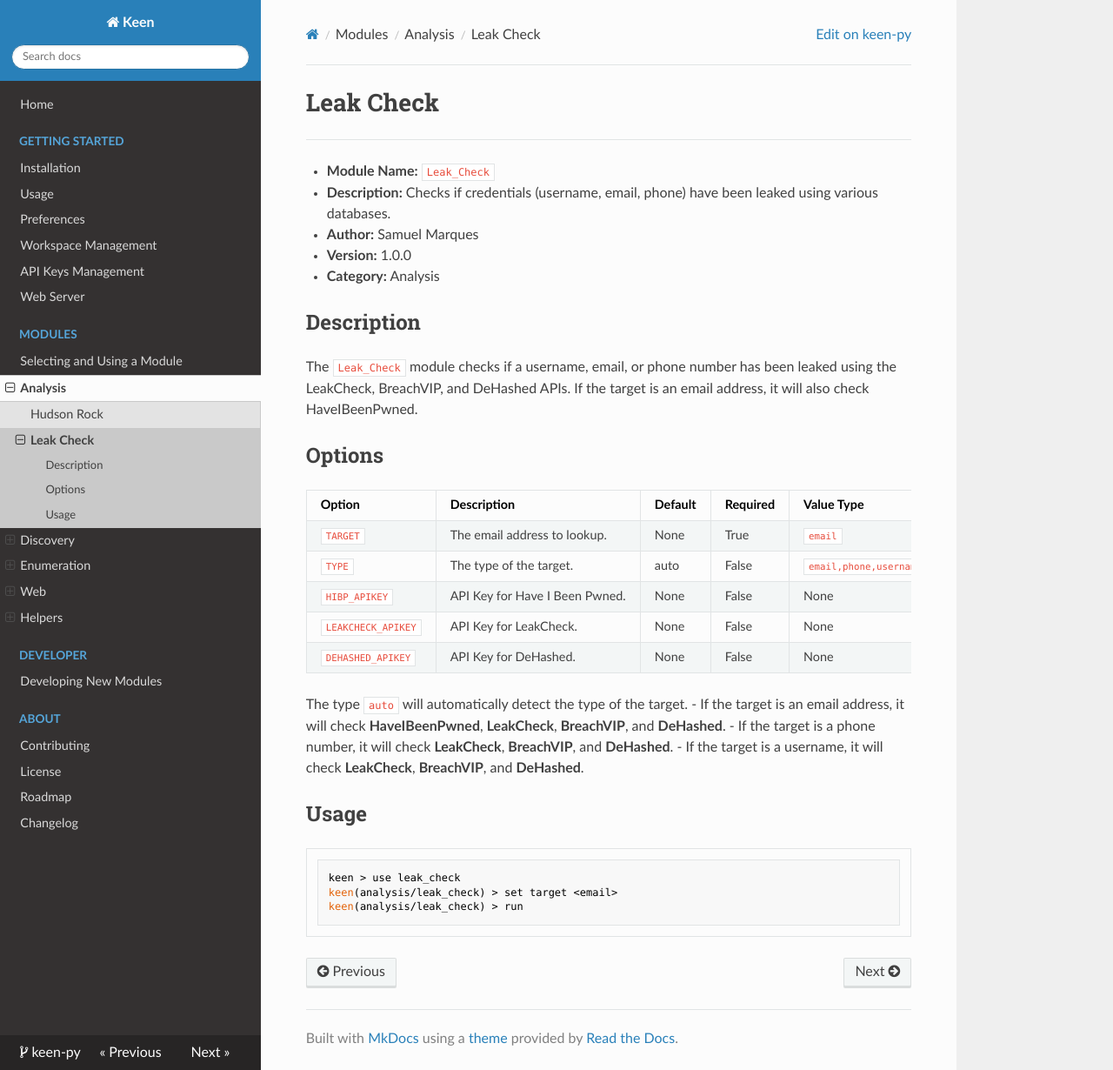
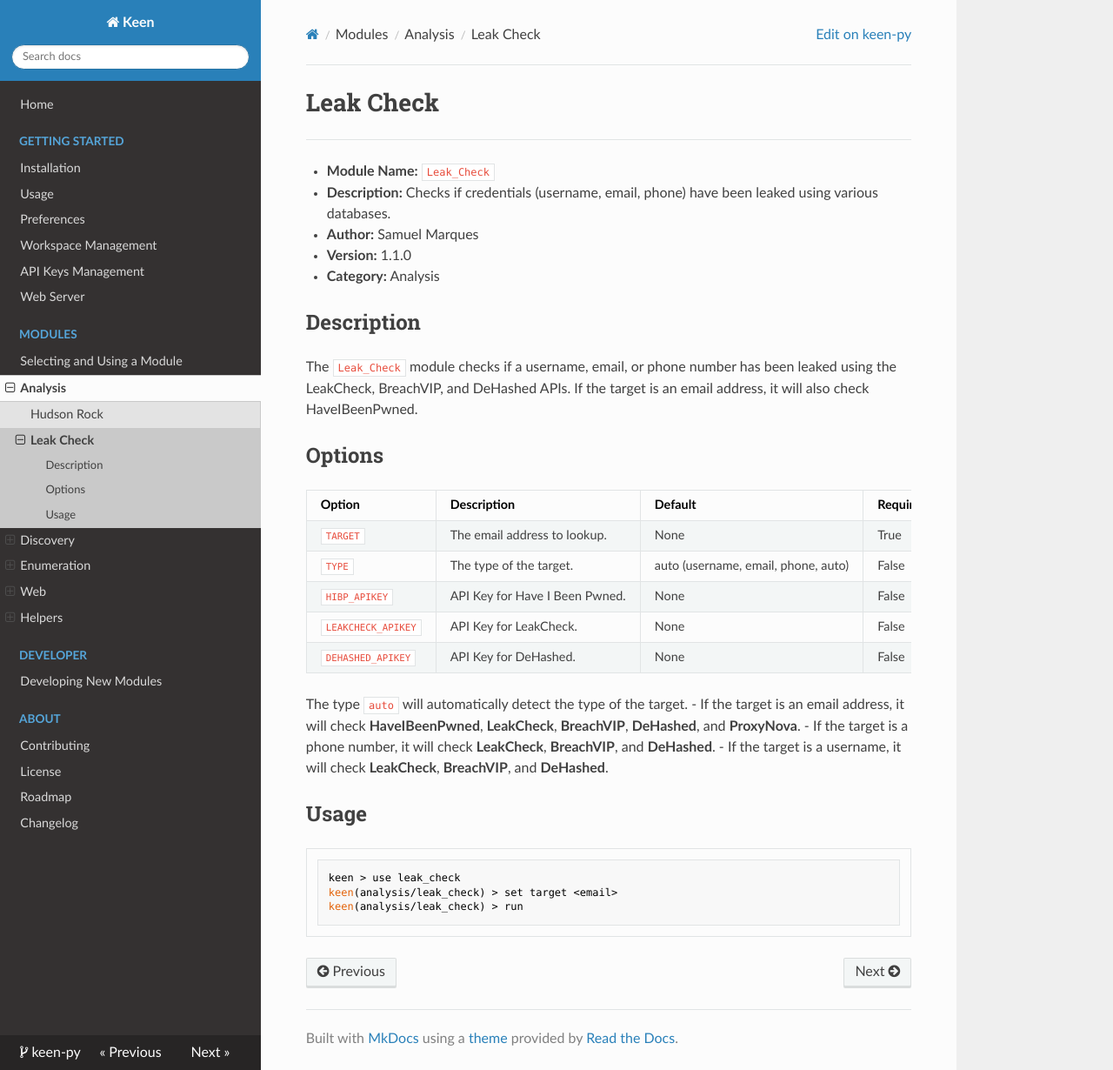
Before and after one commit to samuel-s-marques/keen-py, an MkDocs documentation site: the page built from docs/modules/analysis/leak_check.md, in a window 1280 px wide and 1230 px high. Shown: the whole window at 87% size. Built offline with MkDocs 1.6.1, drawn with Linux system fonts in a browser that asks for light colours; nearby versions of some CDN libraries.

Commit message:
update version

```diff
--- a/docs/modules/analysis/leak_check.md
+++ b/docs/modules/analysis/leak_check.md
@@ -5,7 +5,7 @@
 - **Module Name:** `Leak_Check`
 - **Description:** Checks if credentials (username, email, phone) have been leaked using various databases.
 - **Author:** Samuel Marques
-- **Version:** 1.0.0
+- **Version:** 1.1.0
 - **Category:** Analysis
 
 ## Description
@@ -14,16 +14,16 @@ The `Leak_Check` module checks if a username, email, or phone number has been le
 
 ## Options
 
-| Option             | Description                    | Default | Required | Value Type             |
-| ------------------ | ------------------------------ | ------- | -------- | ---------------------- |
-| `TARGET`           | The email address to lookup.   | None    | True     | `email`                |
-| `TYPE`             | The type of the target.        | auto    | False    | `email,phone,username` |
-| `HIBP_APIKEY`      | API Key for Have I Been Pwned. | None    | False    | None                   |
-| `LEAKCHECK_APIKEY` | API Key for LeakCheck.         | None    | False    | None                   |
-| `DEHASHED_APIKEY`  | API Key for DeHashed.          | None    | False    | None                   |
+| Option             | Description                    | Default                             | Required | Value Type             |
+| ------------------ | ------------------------------ | ----------------------------------- | -------- | ---------------------- |
+| `TARGET`           | The email address to lookup.   | None                                | True     | `email,phone,username` |
+| `TYPE`             | The type of the target.        | auto (username, email, phone, auto) | False    | None                   |
+| `HIBP_APIKEY`      | API Key for Have I Been Pwned. | None                                | False    | None                   |
+| `LEAKCHECK_APIKEY` | API Key for LeakCheck.         | None                                | False    | None                   |
+| `DEHASHED_APIKEY`  | API Key for DeHashed.          | None                                | False    | None                   |
 
 The type `auto` will automatically detect the type of the target.
-- If the target is an email address, it will check **HaveIBeenPwned**, **LeakCheck**, **BreachVIP**, and **DeHashed**.
+- If the target is an email address, it will check **HaveIBeenPwned**, **LeakCheck**, **BreachVIP**, **DeHashed**, and **ProxyNova**.
 - If the target is a phone number, it will check **LeakCheck**, **BreachVIP**, and **DeHashed**.
 - If the target is a username, it will check **LeakCheck**, **BreachVIP**, and **DeHashed**.
 
```
Also changed, not shown: 1 other file.
